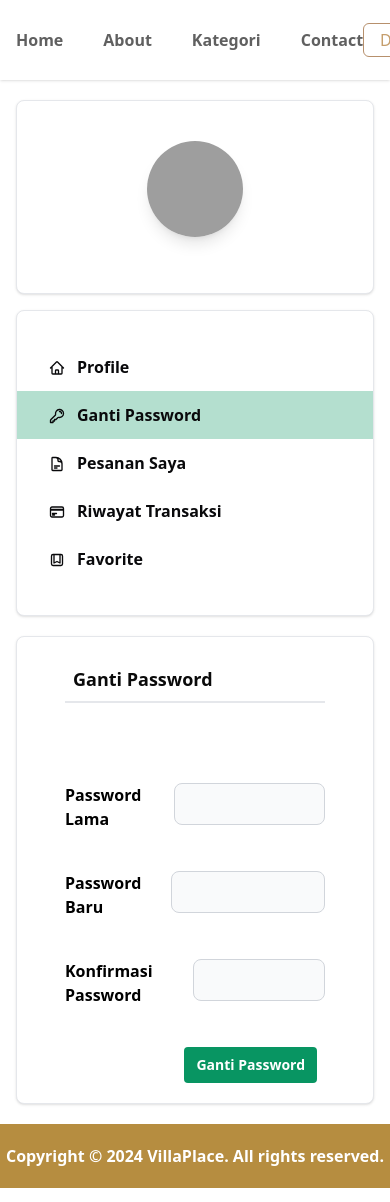
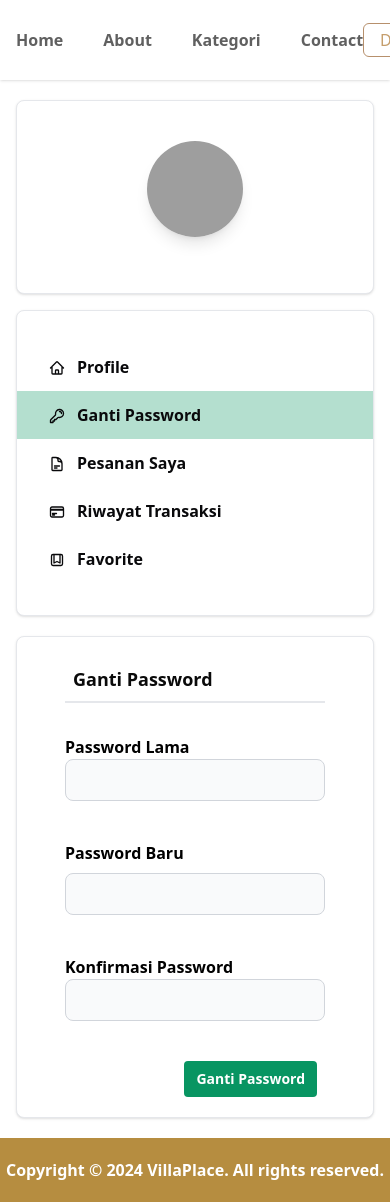
Before and after one commit to kevinmpandoh/frontend-villaplace, a Next.js app: page /user/change-password in a window 390 px wide. Shown: the top 1202 px of the page. Built offline with nearby package versions, Linux system fonts and the light colour scheme; no server answers.

Commit message:
membuat halaman profile dan ganti password responsive

```diff
--- a/src/components/Change-password/ChangePassword.tsx
+++ b/src/components/Change-password/ChangePassword.tsx
@@ -45,15 +45,15 @@ const ChangePassword = () => {
   });
 
   return (
-    <form onSubmit={formik.handleSubmit} className="max-w-2xl mt-20 mx-auto">
-      <div className="flex justify-between mb-10">
+    <form onSubmit={formik.handleSubmit} className="max-w-2xl mt-8 mx-auto">
+      <div className="flex justify-between mb-10 flex-col md:flex-row">
         <label
           htmlFor="currentPassword"
           className="text-md font-semibold text-black dark:text-white"
         >
           Password Lama
         </label>
-        <div className="w-2/3">
+        <div className="md:w-2/3 w-full">
           <input
             type="password"
             id="currentPassword"
@@ -73,14 +73,14 @@ const ChangePassword = () => {
         </div>
       </div>
 
-      <div className="flex justify-between mb-10">
+      <div className="flex justify-between gap-2 flex-col md:flex-row mb-10">
         <label
           htmlFor="newPassword"
           className="text-md font-semibold text-black dark:text-white"
         >
           Password Baru
         </label>
-        <div className="w-2/3">
+        <div className="md:w-2/3 w-full">
           <input
             type="password"
             id="newPassword"
@@ -99,14 +99,14 @@ const ChangePassword = () => {
         </div>
       </div>
 
-      <div className="flex justify-between mb-10">
+      <div className="flex justify-between mb-10 flex-col md:flex-row">
         <label
           htmlFor="confirmPassword"
           className="text-md font-semibold text-black dark:text-white"
         >
           Konfirmasi Password
         </label>
-        <div className="w-2/3">
+        <div className="md:w-2/3 w-full">
           <input
             type="password"
             id="confirmPassword"
--- a/src/components/Profile/EditProfileModal.tsx
+++ b/src/components/Profile/EditProfileModal.tsx
@@ -48,7 +48,7 @@ const EditProfileModal: React.FC<EditProfileModalProps> = ({
 
   return (
     <div className="fixed inset-0 z-50 flex items-center justify-center bg-black bg-opacity-50">
-      <div className="bg-white p-6 rounded-lg shadow-lg w-1/3 max-w-md ">
+      <div className="bg-white p-6 rounded-lg shadow-lg md:w-1/3 w-full mx-2 max-w-md ">
         <div className="flex justify-between items-center">
           <h2 className="text-lg font-bold mb-4">Edit Profile</h2>
           <button onClick={onClose} className="text-lg">
--- a/src/components/Profile/ProfileDisplay.tsx
+++ b/src/components/Profile/ProfileDisplay.tsx
@@ -13,7 +13,7 @@ const ProfileDisplay: React.FC<ProfileDisplayProps> = ({
   userData,
   onEdit,
 }) => (
-  <div className="w-[60%]">
+  <div className="md:w-[60%] w-full">
     <div className="max-w-2xl mt-10 mx-auto">
       <div>
         <div className="flex mb-8">
--- a/src/components/Profile/ProfilePictureUploader.tsx
+++ b/src/components/Profile/ProfilePictureUploader.tsx
@@ -94,7 +94,7 @@ const ProfilePictureUploader: React.FC<ProfilePictureUploaderProps> = ({
   };
 
   return (
-    <form action="" className="w-[40%] rounded-md p-5 border shadow">
+    <form action="" className="md:w-[40%] w-full rounded-md p-5 border shadow">
       <div className="flex flex-col justify-center items-center">
         <label
           htmlFor="upload"
--- a/src/components/Profile/ProfileUser.tsx
+++ b/src/components/Profile/ProfileUser.tsx
@@ -55,7 +55,7 @@ const ProfileUser = () => {
 
   return (
     <>
-      <div className="flex gap-10">
+      <div className="flex gap-10 md:flex-row flex-col">
         <ProfilePictureUploader userId={userData._id} />
         <ProfileDisplay userData={userData} onEdit={() => setShowModal(true)} />
         {showModal && (
```
